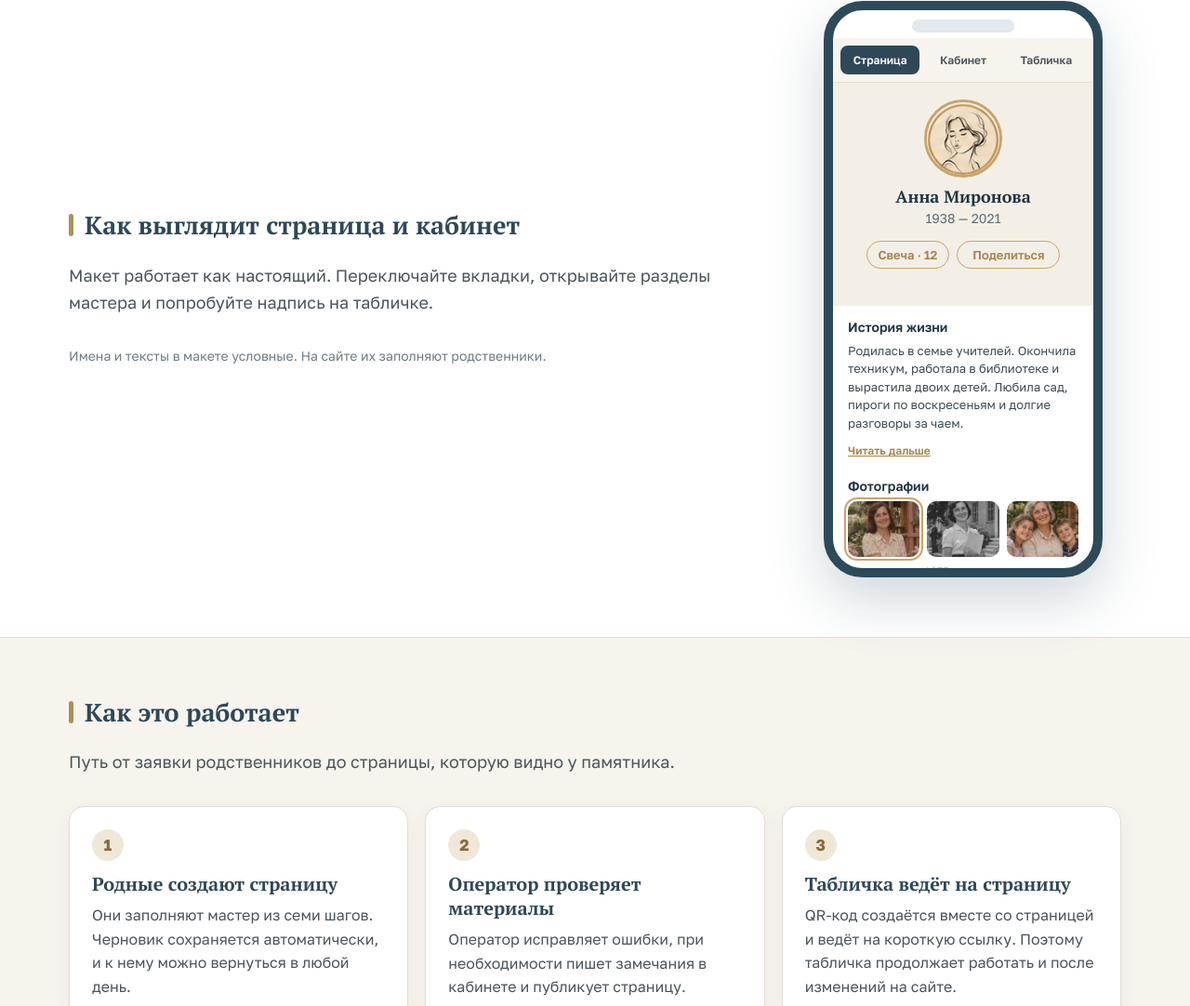
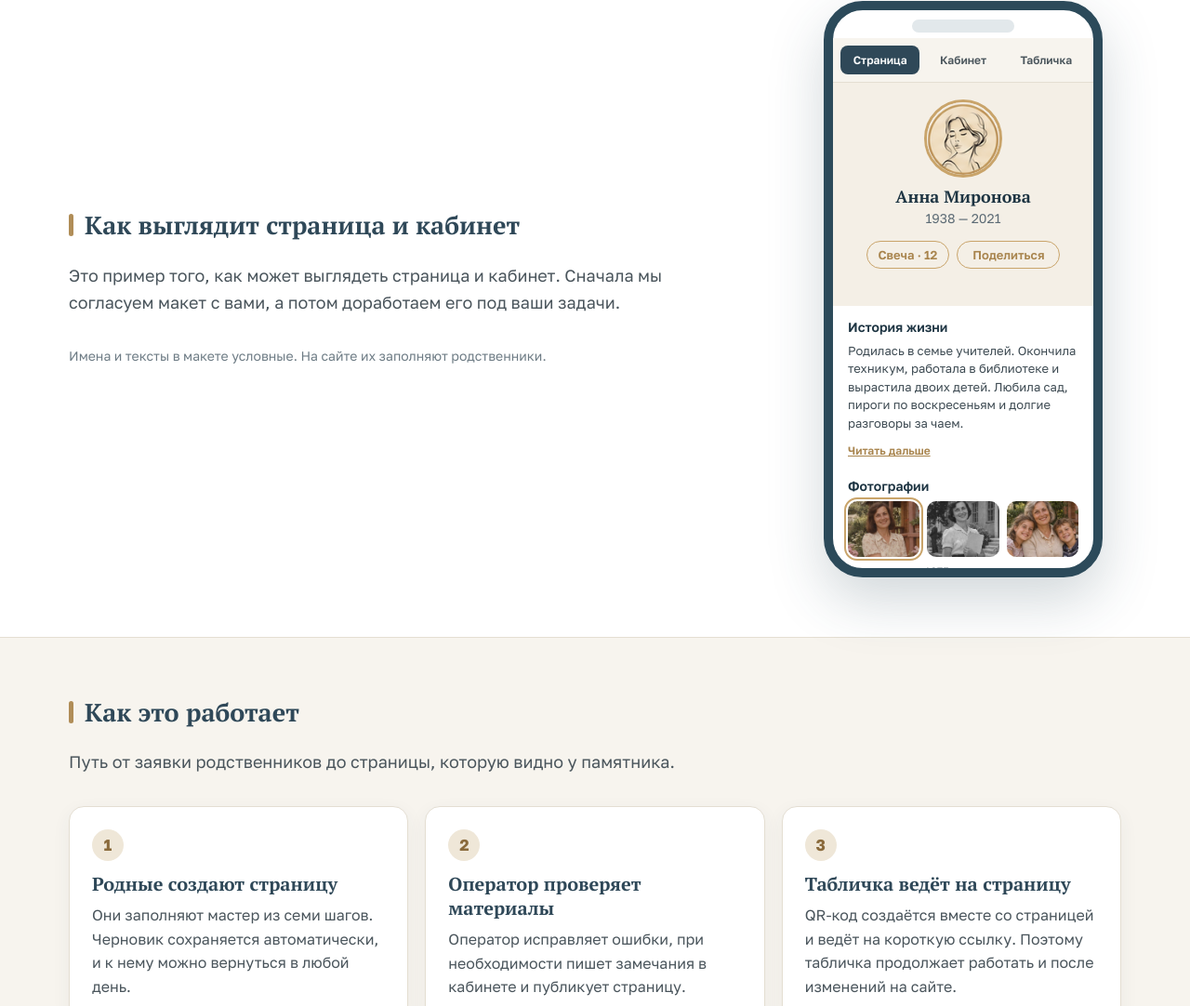
Before and after one commit to segor77/qr-pamyat, a plain HTML site: page landing/index.html in a window 1280 px wide. Shown: the part 2724-3806 px from the top of the page at 93% size. Drawn offline with Linux system fonts and the light colour scheme; no server answers.

Commit message:
Лендинг: вводный текст макета — пример для согласования (#30)
Claude-Session: https://claude.ai/code/session_01JpL3iqtV5Ej3DMdBDKKWGi

Co-authored-by: Claude <noreply@anthropic.com>

```diff
--- a/landing/index.html
+++ b/landing/index.html
@@ -571,7 +571,7 @@ nav.toc a.on { color: var(--ink); font-weight: 600; border-left-color: var(--gol
     <div class="container phone-wrap">
       <div>
         <h2>Как выглядит страница и кабинет</h2>
-        <p class="lead2">Макет работает как настоящий. Переключайте вкладки, открывайте разделы мастера и попробуйте надпись на табличке.</p>
+        <p class="lead2">Это пример того, как может выглядеть страница и кабинет. Сначала мы согласуем макет с вами, а потом доработаем его под ваши задачи.</p>
         <p class="phone-note">Имена и тексты в макете условные. На сайте их заполняют родственники.</p>
       </div>
 
```
